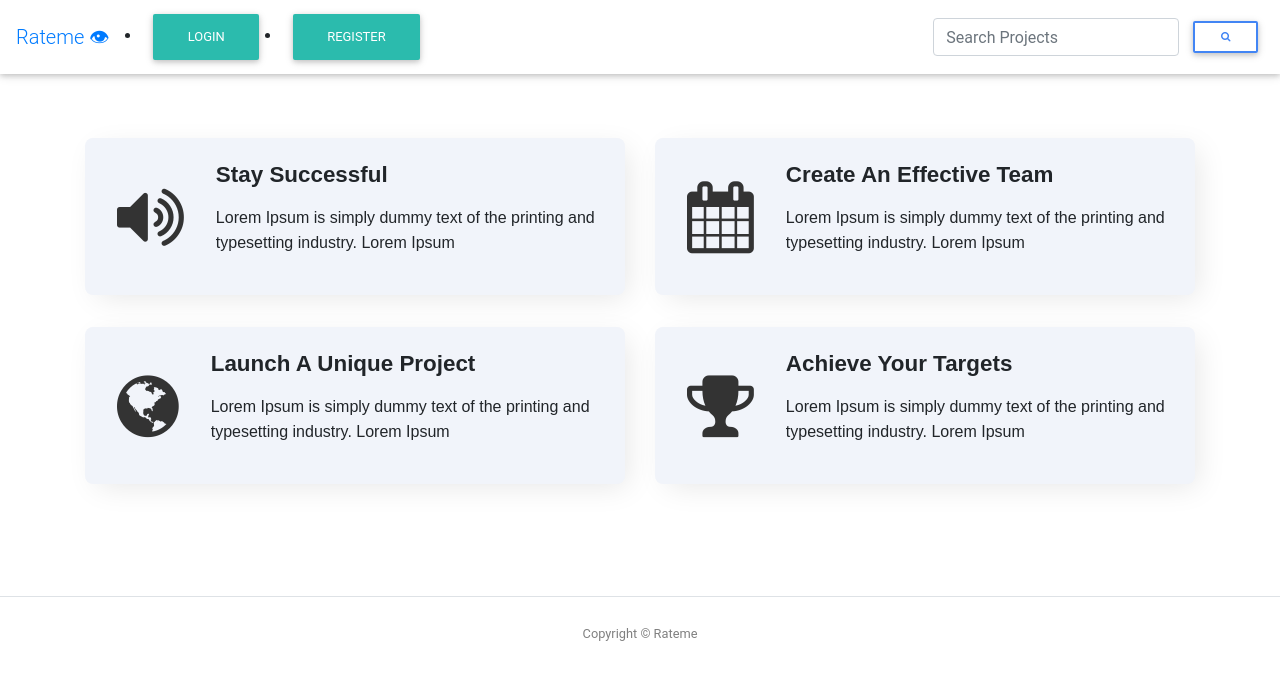
After one commit to gkarumba/Rate-Me, a Django app: page /about in a window 1280 px wide. The commit adds this page. Shown: the top 680 px of the page. Run offline with Django 3.2, Linux system fonts and the light colour scheme; some libraries are stand-ins or nearby versions.

Commit message:
Add the post project functionality, chnage the forms.py, change the project url & add styles

```diff
--- a/app/forms.py
+++ b/app/forms.py
@@ -5,6 +5,7 @@ from django.forms import ModelForm, Textarea, IntegerField
 class NewProjectForm(forms.ModelForm):
     class Meta:
         model = Projects
+        fields = ['image','details','url']
         exclude = ['profile','posted']
 
 class ReviewForm(forms.ModelForm):
@@ -15,6 +16,7 @@ class ReviewForm(forms.ModelForm):
 class UpdateProfileForm(forms.ModelForm):
     class Meta:
         model = Profiles
+        fields = ['image','bio','contact']
         exclude = ['user']
 
 class RatemeSubscriptionForm(forms.ModelForm):
--- a/app/models.py
+++ b/app/models.py
@@ -3,7 +3,7 @@ from django.db import models
 
 # Create your models here.
 class Profiles(models.Model):
-    image = models.ImageField(blank=True,)
+    image = models.ImageField(upload_to='images/',default='DEFAULT VALUE')
     bio = models.CharField(max_length=100)
     user = models.OneToOneField(User,on_delete=models.CASCADE,primary_key=True)
     contact = models.IntegerField()
@@ -30,7 +30,7 @@ class Profiles(models.Model):
         return profile
 
 class Projects(models.Model):
-    image = models.ImageField(blank=True,)
+    image = models.ImageField(upload_to='images/',default='DEFAULT VALUE')
     details = models.CharField(max_length=200)
     url = models.CharField(max_length=200)
     posted = models.DateTimeField(auto_now=True)
--- /dev/null
+++ b/app/templates/about.html
@@ -0,0 +1,66 @@
+{% extends 'base.html' %}
+{% load bootstrap4 %}
+{% block content %}
+
+<section>
+    <div class="container">
+            <div class="row mbr-justify-content-center">
+
+                <div class="col-lg-6 mbr-col-md-10">
+                    <div class="wrap">
+                        <div class="ico-wrap">
+                            <span class="mbr-iconfont fa-volume-up fa"></span>
+                        </div>
+                        <div class="text-wrap vcenter">
+                            <h2 class="mbr-fonts-style mbr-bold mbr-section-title3 display-5">Stay <span>Successful</span></h2>
+                            <p class="mbr-fonts-style text1 mbr-text display-6">Lorem Ipsum is simply dummy text of the printing and typesetting industry. Lorem Ipsum</p>
+                        </div>
+                    </div>
+                </div>
+                <div class="col-lg-6 mbr-col-md-10">
+                    <div class="wrap">
+                        <div class="ico-wrap">
+                            <span class="mbr-iconfont fa-calendar fa"></span>
+                        </div>
+                        <div class="text-wrap vcenter">
+                            <h2 class="mbr-fonts-style mbr-bold mbr-section-title3 display-5">Create
+                                <span>An Effective Team</span>
+                            </h2>
+                            <p class="mbr-fonts-style text1 mbr-text display-6">Lorem Ipsum is simply dummy text of the printing and typesetting industry. Lorem Ipsum</p>
+                        </div>
+                    </div>
+                </div>
+                <div class="col-lg-6 mbr-col-md-10">
+                    <div class="wrap">
+                        <div class="ico-wrap">
+                            <span class="mbr-iconfont fa-globe fa"></span>
+                        </div>
+                        <div class="text-wrap vcenter">
+                            <h2 class="mbr-fonts-style mbr-bold mbr-section-title3 display-5">Launch
+                                <span>A Unique Project</span>
+                            </h2>
+                            <p class="mbr-fonts-style text1 mbr-text display-6">Lorem Ipsum is simply dummy text of the printing and typesetting industry. Lorem Ipsum</p>
+                        </div>
+                    </div>
+                </div>
+                <div class="col-lg-6 mbr-col-md-10">
+                    <div class="wrap">
+                        <div class="ico-wrap">
+                            <span class="mbr-iconfont fa-trophy fa"></span>
+                        </div>
+                        <div class="text-wrap vcenter">
+                            <h2 class="mbr-fonts-style mbr-bold mbr-section-title3 display-5">Achieve <span>Your Targets</span></h2>
+                            <p class="mbr-fonts-style text1 mbr-text display-6">Lorem Ipsum is simply dummy text of the printing and typesetting industry. Lorem Ipsum</p>
+                        </div>
+                    </div>
+                </div>
+            </div>
+    </div>
+
+    </section>
+    <footer id="sticky-footer" class="py-4 bg-white text-dark-50 border-top">
+        <div class="container text-center">
+            <small style="color:grey;">Copyright &copy; Rateme</small>
+        </div>
+      </footer>
+{% endblock %}
--- a/app/templates/navbar.html
+++ b/app/templates/navbar.html
@@ -21,12 +21,19 @@
             <li class="nav-item mr-auto">
               <a class="nav-link" href="">Trending<i class="fa fa-line-chart"  aria-hidden="true"></i></a>
             </li>
+            <li class="nav-item mr-auto">
+              <a class="nav-link" href="{% url 'new_project'%}">Post<i class="fa fa-camera" aria-hidden="true"></i></a>
+            </li>
+            <li class="nav-item mr-auto">
+              <a class="nav-link" href="{% url 'about'%}">About<i class="fa fa-info-circle" aria-hidden="true"></i></a>
+            </li>
             <li class="nav-item dropdown" style="float: right;">
                 <a class="nav-link dropdown-toggle" href="#" id="navbarDropdown" role="button" data-toggle="dropdown" aria-haspopup="true" aria-expanded="false">
                     <i class="fa fa-user"></i>
                 </a>
                 <div class="dropdown-menu" aria-labelledby="navbarDropdown">
-                  <a class="dropdown-item" href="">@{{user|title}}</a>
+                  <a class="dropdown-item" href="{% url 'profile'%}">@{{user|title}}</a>
+                  <a class="dropdown-item" href="{% url 'new_project'%}"><i class="fa fa-camera" aria-hidden="true"></i> Post</a>
                   <div class="dropdown-divider"></div>
                   <a class="dropdown-item" href="/logout">Logout</a>
                 </div>
--- a/app/templates/new_project.html
+++ b/app/templates/new_project.html
@@ -1,4 +1,4 @@
-{%extends "registration/base.html"%} {% load bootstrap4 %} {%load static%} {% load staticfiles %} {% block content %}
+{%extends "base.html"%} {% load bootstrap4 %} {%load static%} {% load staticfiles %} {% block content %}
 
 
 <head>
@@ -19,7 +19,7 @@
      <div class="row">
 
 
-  <form  action="{%url 'new_image'%}" method="post" enctype="multipart/form-data">
+  <form  action="{%url 'new_project'%}" method="post" enctype="multipart/form-data">
     {%csrf_token%}
 
     {% bootstrap_form form%}
--- a/app/urls.py
+++ b/app/urls.py
@@ -5,9 +5,10 @@ from django.conf import settings
 
 urlpatterns=[
     url(r'^$',views.landing_page,name='home'),
-    url(r'^project/(\d+)',views.project,name ='project'),
+    url(r'^project/(?P<project_id>\d+)',views.project,name ='project'),
     url(r'^new/project$', views.new_project, name='new_project'),
     url(r'^edit/profile$', views.edit_profile, name='edit_profile'),
+    url(r'^about',views.view_about,name='about'),
     url(r'^profile/$', views.profile, name='profile'),
 ]
 if settings.DEBUG:
--- a/app/views.py
+++ b/app/views.py
@@ -2,6 +2,7 @@ from django.shortcuts import render,redirect, get_object_or_404,render_to_respon
 from .models import Profiles,Projects,Reviews,RatemeLetterRecipients
 from django.http import HttpResponse, Http404, HttpResponseRedirect
 from django.contrib.auth.decorators import login_required
+from django.views.decorators.csrf import csrf_protect
 from django.contrib.auth.models import User
 from django.core.urlresolvers import reverse
 from .forms import NewProjectForm,ReviewForm,UpdateProfileForm,RatemeSubscriptionForm
@@ -15,27 +16,28 @@ def landing_page(request):
     return render(request,'index.html',{'projects':projects})
 
 
-def project(request,id):
+def project(request,project_id):
     try:
-        project = Projects.get_project_by_id(id)
+        project = Projects.get_project_by_id(project_id)
     except DoesNotExist:
         raise Http404()
     current_user= request.User
-    comments = Reviews.get_review_by_image(id)
+    comments = Reviews.get_review_by_image(project_id)
 
     if request.method == 'POST':
         form = ReviewForm(request.POST)
         if form.is_valid():
             comment = form.cleaned_data['comment']
             review = Reviews()
-            review.image = image
+            review.image = project
             review.user = current_user
             review.review = comment
             review.save()
+            return redirect('project',project_id=project_id)
     else:
         form = ReviewForm()
 
-    return render(request, 'project.html',{'project':project,'form':form,'comments':comments})
+    return render(request, 'project.html',{'projects':project,'form':form,'comments':comments})
 
 @login_required(login_url='/accounts/login/')
 def new_project(request):
@@ -44,7 +46,7 @@ def new_project(request):
         form = NewProjectForm(request.POST, request.FILES)
         if form.is_valid():
             project = form.save(commit=False)
-            project.user = current_user
+            project.profile = current_user
             project.save()
         return redirect('home')
 
@@ -52,20 +54,21 @@ def new_project(request):
         form = NewProjectForm()
     return render(request, 'new_project.html', {"form": form})
 
+# @csrf_protect
 @login_required(login_url='/accounts/login/')
 def edit_profile(request):
     current_user = request.user
     if request.method == 'POST':
-        form = UpdatebioForm(request.POST, request.FILES)
+        form = UpdateProfileForm(request.POST, request.FILES)
         if form.is_valid():
             image = form.save(commit=False)
             image.user = current_user
             image.save()
-        return redirect('home')
+        return redirect('profile')
 
     else:
-        form = UpdatebioForm()
-    return render(request, 'edit_profile.html', RequestContext(request, {}))
+        form = UpdateProfileForm()
+    return render(request, 'edit_profile.html', {"form": form})
 
 @login_required(login_url='/accounts/login/')
 def profile(request, username = None):
@@ -76,5 +79,21 @@ def profile(request, username = None):
     # current_user = request.user
     # projects by user id
     projects = Projects.objects.filter(profile_id=user.id)
+    current_user = request.user
+    print(current_user)
+    if request.method == 'POST':
+        form = UpdateProfileForm(request.POST, request.FILES)
+        if form.is_valid():
+            image = form.save(commit=False)
+            image.user = current_user
+            image.save_profile()
+        return redirect('home')
+
+    else:
+        form = UpdateProfileForm()
 
     return render(request, 'profile.html', locals())
+
+def view_about(request):
+
+    return render(request,'about.html')
--- a/static/css/styles.css
+++ b/static/css/styles.css
@@ -107,3 +107,66 @@
     font-weight: 600;
     color: #0062cc;
 }
+
+section {
+    padding-top: 4rem;
+    padding-bottom: 5rem;
+    background-color: #fff;
+}
+.wrap {
+    display: flex;
+    background: #f1f4fa;
+    padding: 1rem 1rem 1rem 1rem;
+    border-radius: 0.5rem;
+    box-shadow: 7px 7px 30px -5px rgba(0,0,0,0.1);
+    margin-bottom: 2rem;
+}
+
+.wrap:hover {
+    background: linear-gradient(135deg,rgba(115,194,251)  0%,#6394ff 100%);
+    color: white;
+}
+.ico-wrap{
+    margin: auto;
+}
+.ico-wrap:hover {
+    color: white;
+}
+
+.mbr-iconfont {
+    font-size: 4.5rem !important;
+    color: #333;
+    margin: 1rem;
+    padding-right: 1rem;
+}
+.mbr-iconfont :hover {
+    color:#fff;
+}
+.vcenter {
+    margin: auto;
+}
+
+.mbr-section-title3 {
+    text-align: left;
+
+}
+h2 {
+    margin-top: 0.5rem;
+    margin-bottom: 0.5rem;
+}
+.display-5 {
+    font-family: 'Source Sans Pro',sans-serif;
+    font-size: 1.4rem;
+}
+.mbr-bold {
+    font-weight: 700;
+}
+
+ p {
+    padding-top: 0.5rem;
+    padding-bottom: 0.5rem;
+    line-height: 25px;
+}
+.display-6 {
+    font-family: 'Source Sans Pro',sans-serif;
+    font-size: 1re}
```
Also changed, not shown: app/templates/edit_profile.html (+2 -6 lines), app/templates/index.html (+15 -9 lines), app/templates/profile.html (+97 -93 lines), app/migrations/0002_auto_20190803_2152.py (added), app/migrations/0003_auto_20190803_2200.py (added), media/images/battle_of_alesia.jpg (added), media/images/battle_of_alesia_OBDestM.jpg (added).
